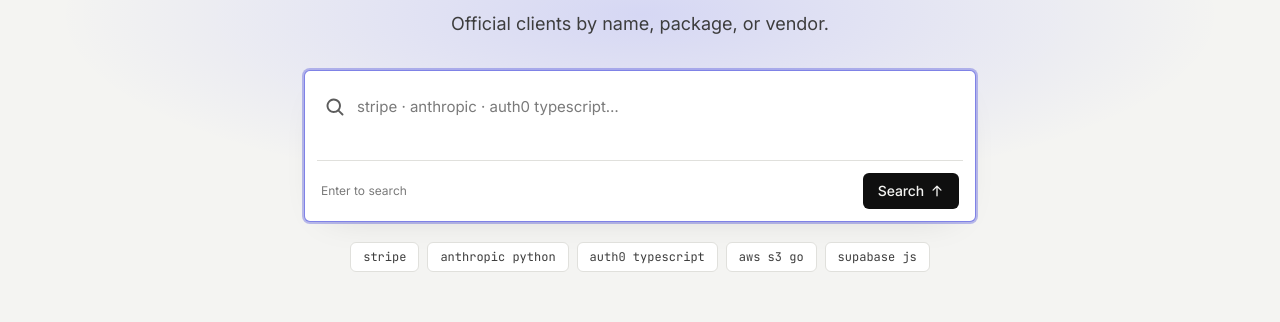
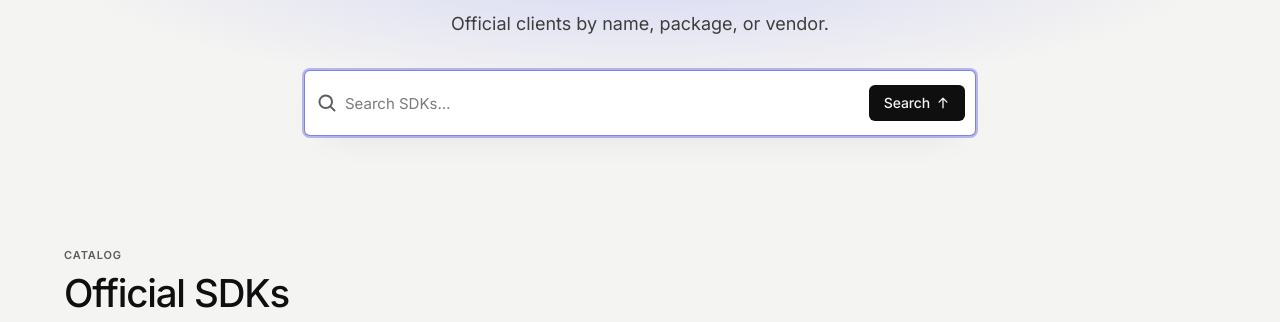
Before and after one commit to buddhsen-tripathi/sdks.directory, a React (Vite) app: page / in a window 1280 px wide. Shown: the part 253-575 px from the top of the page. Built offline with nearby package versions, Linux system fonts and the light colour scheme; no server answers.

Commit message:
Refactor HeroChatSearch component

```diff
--- a/src/components/HeroChatSearch.tsx
+++ b/src/components/HeroChatSearch.tsx
@@ -1,17 +1,9 @@
-import { useId, useState, type FormEvent, type KeyboardEvent } from "react";
+import { useId, useState, type FormEvent } from "react";
 import { useNavigate } from "react-router-dom";
 import { motion, useReducedMotion } from "motion/react";
 import { ArrowUp, MagnifyingGlass } from "@phosphor-icons/react";
 import { Button } from "@/components/ui/button";
 import { cn } from "@/lib/utils";
-
-const suggestions = [
-  "stripe",
-  "anthropic python",
-  "auth0 typescript",
-  "aws s3 go",
-  "supabase js",
-];
 
 const ease = [0.22, 1, 0.36, 1] as const;
 
@@ -29,13 +21,6 @@
   function onSubmit(event: FormEvent) {
     event.preventDefault();
     submit();
-  }
-
-  function onKeyDown(event: KeyboardEvent<HTMLTextAreaElement>) {
-    if (event.key === "Enter" && !event.shiftKey) {
-      event.preventDefault();
-      submit();
-    }
   }
 
   const enter = reduce
@@ -79,7 +64,7 @@
         <motion.form
           onSubmit={onSubmit}
           className={cn(
-            "mt-8 w-full rounded-sm border border-hairline-strong bg-surface-card p-3",
+            "mt-8 w-full rounded-sm border border-hairline-strong bg-surface-card p-2.5 pl-3",
             "shadow-[0_12px_40px_-24px_rgb(15_15_15/0.18)] dark:shadow-[0_20px_50px_-28px_rgb(0_7_205/0.45)]",
             "focus-within:border-primary/50 focus-within:ring-2 focus-within:ring-primary/25",
           )}
@@ -91,52 +76,28 @@
             Search SDKs
           </label>
 
-          <div className="flex items-start gap-3 px-2 pt-1">
+          <div className="flex items-center gap-2">
             <MagnifyingGlass
               weight="bold"
-              className="mt-2.5 h-5 w-5 shrink-0 text-muted"
+              className="h-5 w-5 shrink-0 text-muted"
               aria-hidden
             />
-            <textarea
+            <input
               id={inputId}
+              type="search"
               value={query}
               onChange={(e) => setQuery(e.target.value)}
-              onKeyDown={onKeyDown}
-              rows={2}
               autoFocus
-              placeholder="stripe · anthropic · auth0 typescript…"
-              className="min-h-[64px] w-full resize-none bg-transparent py-2 text-[15px] leading-relaxed text-ink placeholder:text-muted-soft focus-visible:outline-none"
+              autoComplete="off"
+              placeholder="Search SDKs…"
+              className="h-11 min-w-0 flex-1 bg-transparent text-[15px] leading-normal text-ink placeholder:text-muted-soft focus-visible:outline-none"
             />
-          </div>
-
-          <div className="mt-2 flex items-center justify-between gap-3 border-t border-hairline px-1 pt-3">
-            <p className="text-xs text-muted-soft">Enter to search</p>
-            <Button type="submit" size="sm" className="gap-1.5" aria-label="Search">
+            <Button type="submit" size="sm" className="shrink-0 gap-1.5" aria-label="Search">
               Search
               <ArrowUp weight="bold" className="h-3.5 w-3.5" />
             </Button>
           </div>
         </motion.form>
-
-        <motion.div
-          className="mt-5 flex w-full flex-wrap justify-center gap-2"
-          {...enter}
-          transition={{ duration: 0.55, ease, delay: 0.22 }}
-        >
-          {suggestions.map((suggestion) => (
-            <button
-              key={suggestion}
-              type="button"
-              onClick={() => {
-                setQuery(suggestion);
-                submit(suggestion);
-              }}
-              className="rounded-sm border border-hairline bg-surface-card px-3 py-1.5 font-mono text-xs text-body transition-colors hover:border-hairline-strong hover:bg-surface-card-elevated hover:text-ink"
-            >
-              {suggestion}
-            </button>
-          ))}
-        </motion.div>
       </div>
     </section>
   );
--- a/src/data/index.ts
+++ b/src/data/index.ts
@@ -37,17 +37,40 @@
 export function searchSdks(query: string, languageId?: LanguageId): SdkEntry[] {
   const q = query.trim().toLowerCase();
   let results = sdks;
+  let langFilter = languageId;
 
-  if (languageId) {
-    results = results.filter((sdk) => sdk.languages.includes(languageId));
+  const tokens = q ? q.split(/\s+/).filter(Boolean) : [];
+  const langTokens: string[] = [];
+  const textTokens: string[] = [];
+
+  for (const token of tokens) {
+    const lang = resolveLanguageToken(token);
+    if (lang) {
+      langTokens.push(token);
+      // Last language token wins when none was passed explicitly
+      if (!languageId) langFilter = lang;
+    } else {
+      textTokens.push(token);
+    }
+  }
+
+  if (langFilter) {
+    results = results.filter((sdk) => sdk.languages.includes(langFilter));
   }
 
   if (!q) {
     return [...results].sort((a, b) => a.name.localeCompare(b.name));
   }
 
+  // Language-only query (e.g. "python") — show that language's SDKs
+  if (textTokens.length === 0 && langTokens.length > 0) {
+    return [...results].sort((a, b) => a.name.localeCompare(b.name));
+  }
+
   return results
     .map((sdk) => {
+      const name = sdk.name.toLowerCase();
+      const vendor = sdk.vendor.toLowerCase();
       const haystack = [
         sdk.name,
         sdk.vendor,
@@ -62,15 +85,37 @@
         .join(" ")
         .toLowerCase();
 
+      // Every non-language token must match
+      if (!textTokens.every((token) => haystack.includes(token))) {
+        return { sdk, score: 0 };
+      }
+
+      const primary = textTokens[0] ?? q;
       let score = 0;
-      if (sdk.name.toLowerCase() === q) score += 100;
-      else if (sdk.name.toLowerCase().startsWith(q)) score += 50;
-      else if (sdk.name.toLowerCase().includes(q)) score += 30;
-      if (sdk.vendor.toLowerCase().includes(q)) score += 20;
-      if (haystack.includes(q)) score += 10;
+      if (name === primary || name === q) score += 100;
+      else if (name.startsWith(primary)) score += 50;
+      else if (name.includes(primary)) score += 30;
+      if (vendor.includes(primary)) score += 20;
+      for (const token of textTokens) {
+        if (haystack.includes(token)) score += 10;
+      }
+      if (langFilter && sdk.languages.includes(langFilter)) score += 5;
       return { sdk, score };
     })
     .filter((row) => row.score > 0)
     .sort((a, b) => b.score - a.score || a.sdk.name.localeCompare(b.sdk.name))
     .map((row) => row.sdk);
 }
+
+function resolveLanguageToken(token: string): LanguageId | undefined {
+  const t = token.toLowerCase();
+  for (const lang of languages) {
+    if (lang.id === t) return lang.id;
+    if (lang.name.toLowerCase() === t) return lang.id;
+    if (lang.shortName.toLowerCase() === t) return lang.id;
+    if (lang.aliases?.some((alias) => alias.toLowerCase() === t)) {
+      return lang.id;
+    }
+  }
+  return undefined;
+}
```
